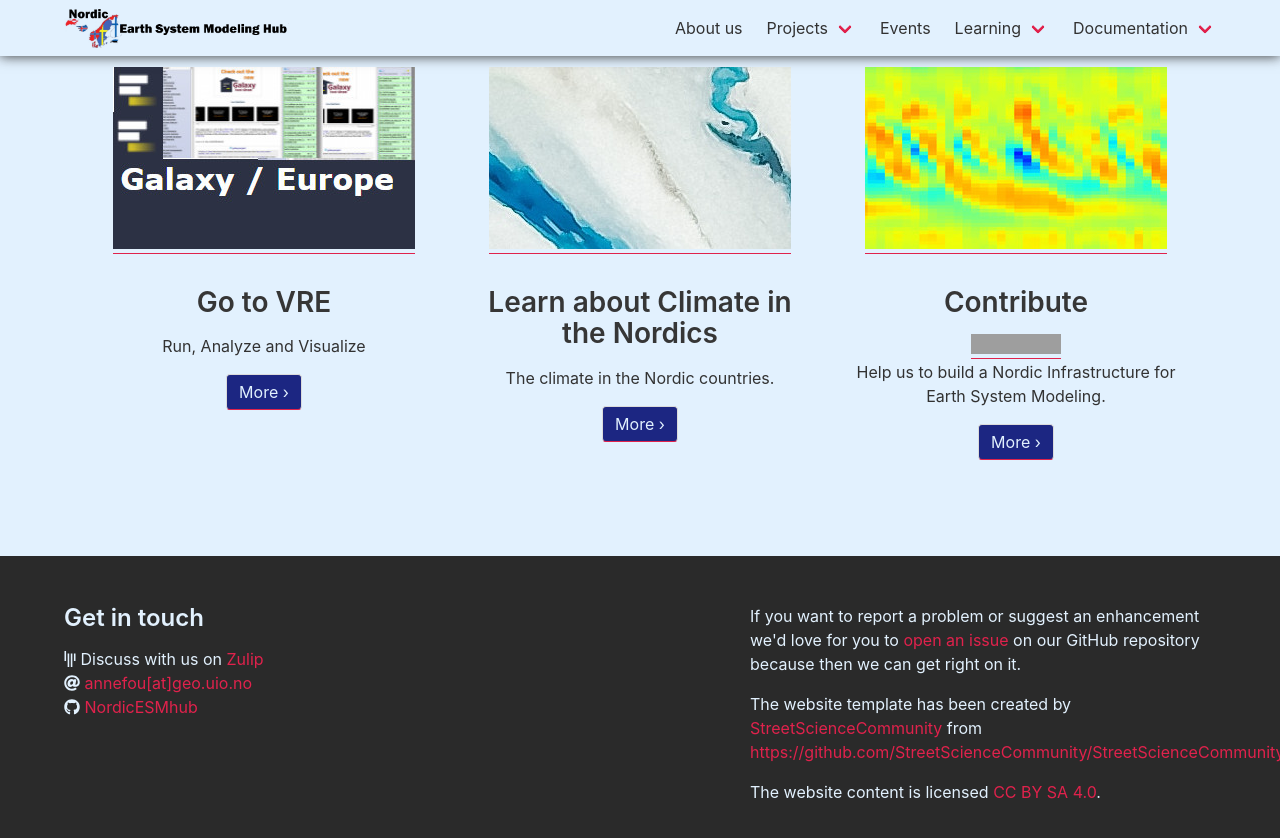
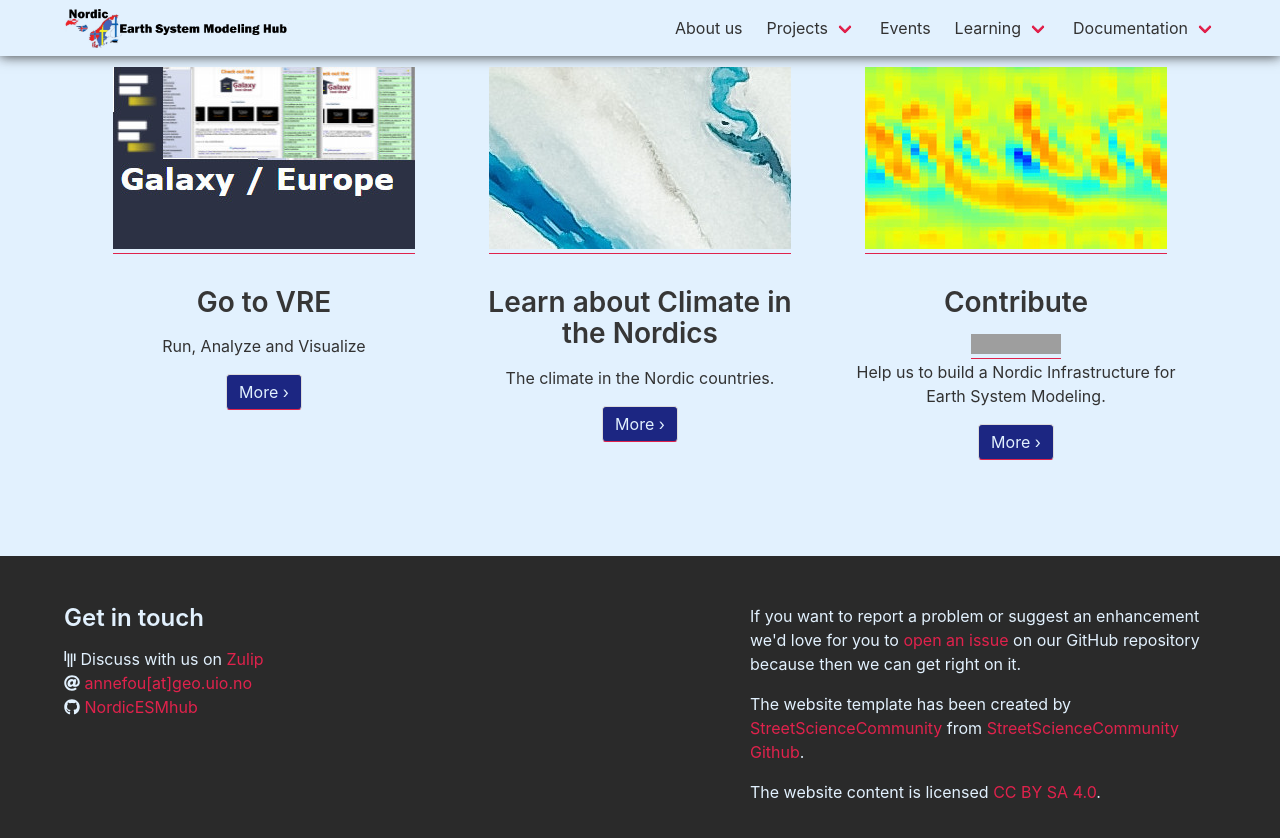
Before and after one commit to NordicESMhub/nordicesmhub.github.io, a Jekyll site: the page built from index.md, in a window 1280 px wide and 900 px high, scrolled down 851 px. Shown: the top 838 px of the window. Built offline with Jekyll 4.4.1, drawn with Linux system fonts in a browser that asks for light colours; nearby versions of some CDN libraries; part of the change alters nothing that is shown; grey boxes are pictures that could not be loaded.

Commit message:
fix formatting: a bit too large

```diff
--- a/_includes/default-footer.html
+++ b/_includes/default-footer.html
@@ -28,7 +28,7 @@
           on our GitHub repository because then we can get right on it.
         </p>
         <p>
-	  The website template has been created by <a href="https://streetscience.community/">StreetScienceCommunity</a> from <a href="https://github.com/StreetScienceCommunity/StreetScienceCommunity.github.io">https://github.com/StreetScienceCommunity/StreetScienceCommunity.github.io</a>.
+	  The website template has been created by <a href="https://streetscience.community/">StreetScienceCommunity</a> from <a href="https://github.com/StreetScienceCommunity/StreetScienceCommunity.github.io">StreetScienceCommunity Github</a>.
         </p>
         <p>
           The website content is licensed
```
